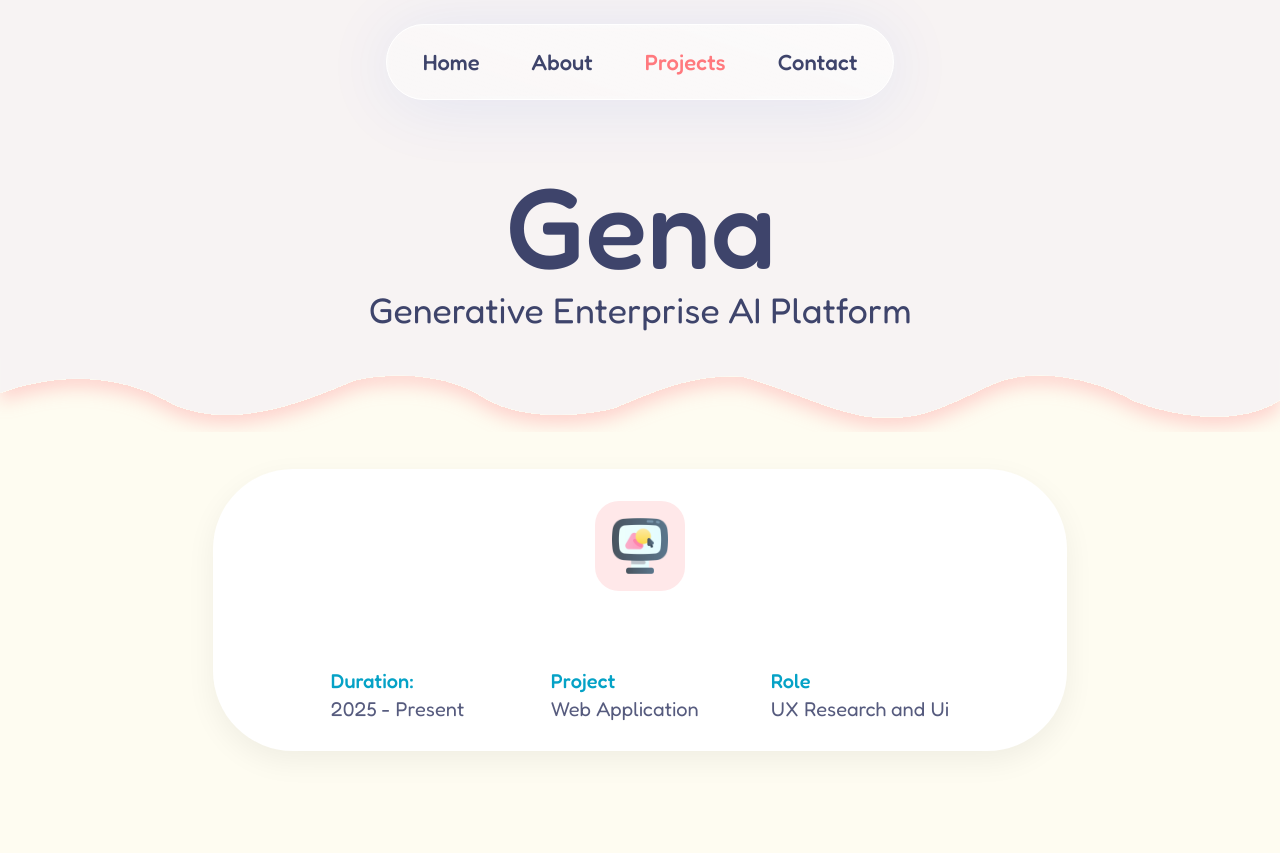
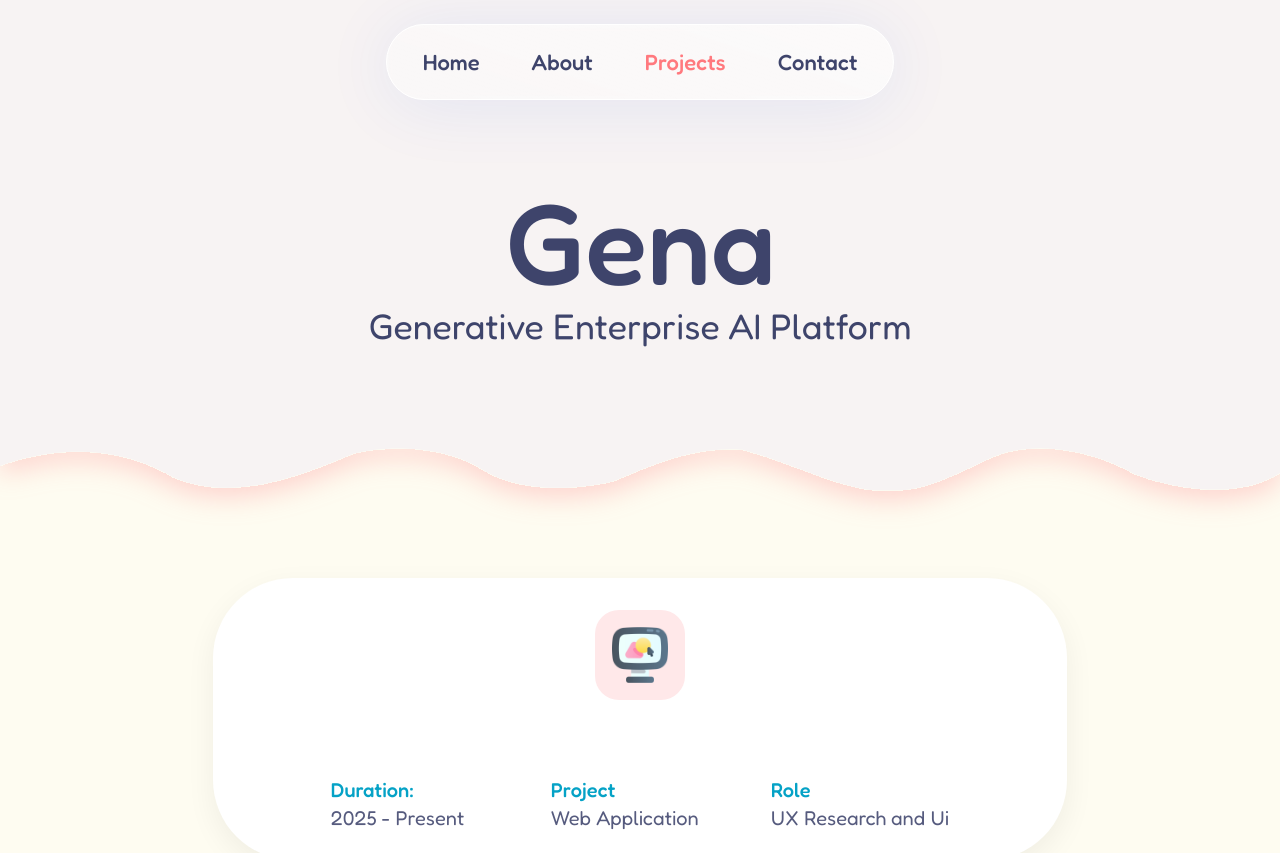
Before and after one commit to Racang/portfolio, a React (Vite) app: page /portfolio/projects/gena in a window 1280 px wide. Shown: the top 853 px of the page. Built offline with nearby package versions, Linux system fonts and the light colour scheme.

Commit message:
refactor: update InnerPageBanner layout dimensions and adjust SVG curve filter properties

```diff
--- a/src/components/shared/InnerPageBanner.jsx
+++ b/src/components/shared/InnerPageBanner.jsx
@@ -22,8 +22,7 @@ export default function InnerPageBanner({ title, subtitle }) {
       aria-label={`${title} banner`}
     >
       <div
-        className="w-full bg-[#F7F3F3] flex flex-col items-center justify-start text-center z-10"
-        style={{ paddingTop: '170px', paddingBottom: '30px' }}
+        className="w-full h-[431px] max-[425px]:h-[296px] pt-[98px] max-[425px]:pt-0 bg-[#F7F3F3] flex flex-col items-center justify-center text-center z-10"
       >
         <motion.div
           initial="hidden"
@@ -60,7 +59,7 @@ export default function InnerPageBanner({ title, subtitle }) {
       <div className="w-full relative z-0 -mt-[1px]">
         <svg
           className="w-full h-auto block"
-          viewBox="20 451 1442 85"
+          viewBox="20 451 1442 125"
           fill="none"
           xmlns="http://www.w3.org/2000/svg"
           overflow="visible"
@@ -75,16 +74,16 @@ export default function InnerPageBanner({ title, subtitle }) {
             <filter
               id="filter0_d_inner_curve"
               x="-20"
-              y="440"
+              y="430"
               width="1500"
-              height="150"
+              height="180"
               filterUnits="userSpaceOnUse"
               colorInterpolationFilters="sRGB"
             >
               <feFlood floodOpacity="0" result="BackgroundImageFix" />
               <feColorMatrix in="SourceAlpha" type="matrix" values="0 0 0 0 0 0 0 0 0 0 0 0 0 0 0 0 0 0 127 0" result="hardAlpha" />
               <feOffset dy="10" />
-              <feGaussianBlur stdDeviation="10" />
+              <feGaussianBlur stdDeviation="15" />
               <feComposite in2="hardAlpha" operator="out" />
               <feColorMatrix type="matrix" values="0 0 0 0 1 0 0 0 0 0.47451 0 0 0 0 0.494118 0 0 0 0.3 0" />
               <feBlend mode="normal" in2="BackgroundImageFix" result="effect1_dropShadow_inner_curve" />
```
